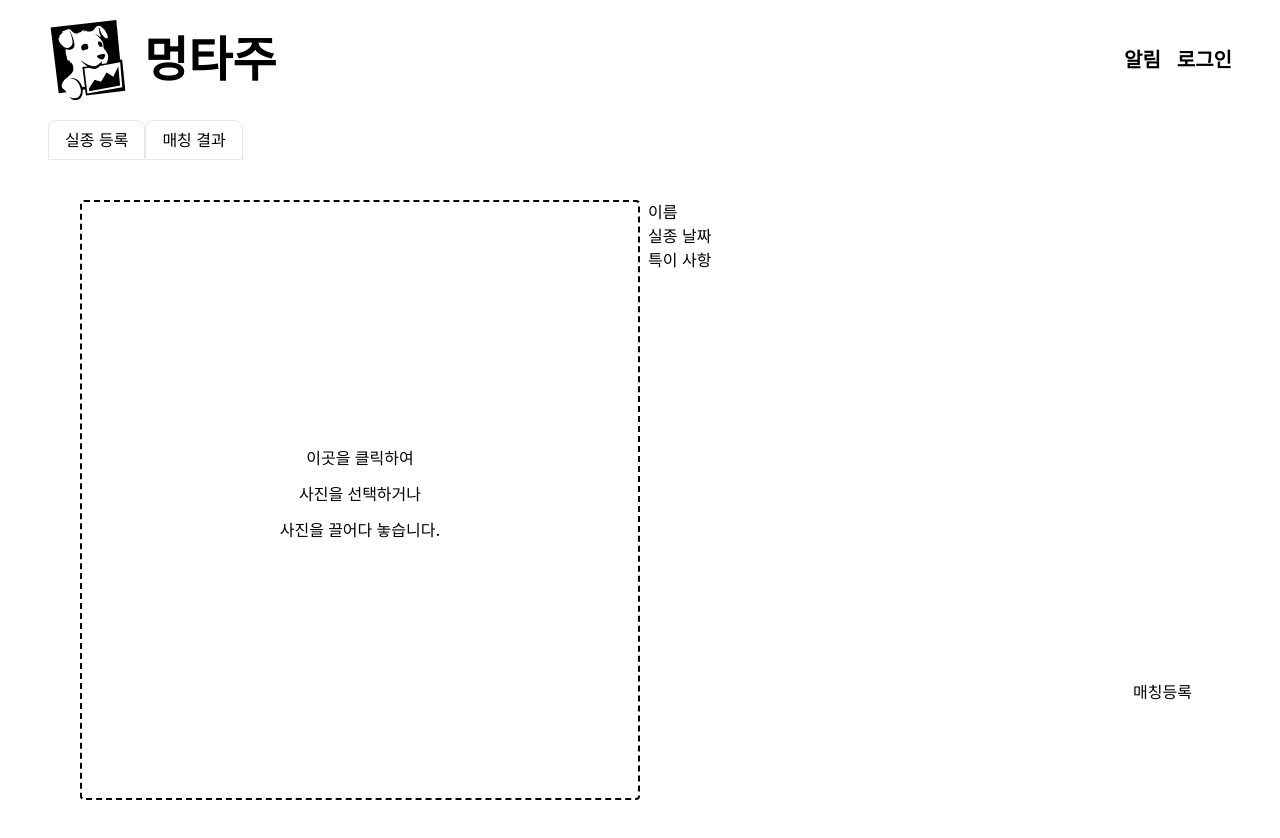
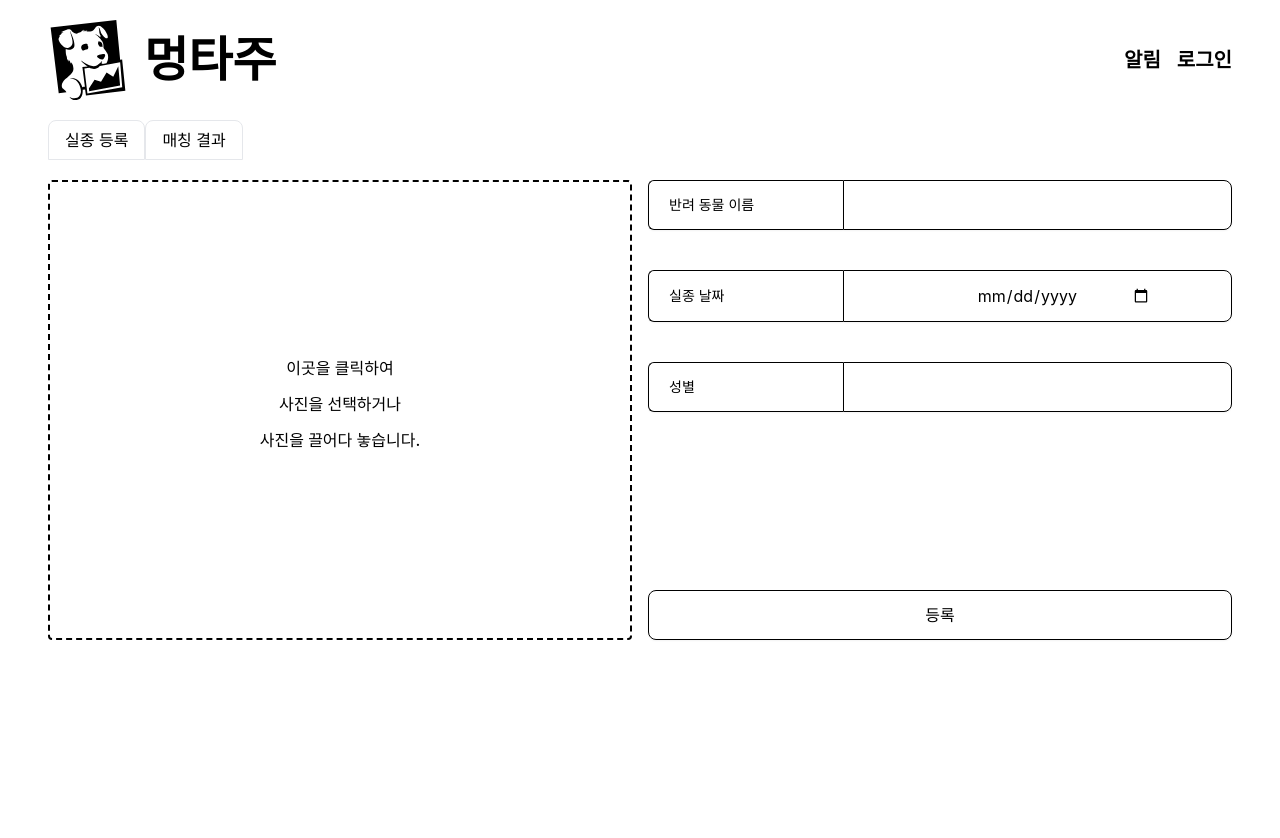
Before and after one commit to mungtage/frontend, a React (Create React App) app: page / in a window 1280 px wide. After the commit the page ends 800 px from the top, so only its background shows below. Built offline with nearby package versions, Linux system fonts and the light colour scheme.

Commit message:
LostPost에서 사용자가 작성하는 부분인 LostForm.js 생성

```diff
--- /dev/null
+++ b/src/components/lostPostTab/LostForm.js
@@ -0,0 +1,70 @@
+import React from 'react';
+
+function LostForm() {
+  return (
+    <div className="h-full">
+      <form className="flex h-full flex-col">
+        <div className="h-full w-full space-y-10 mb-20">
+          <div className="flex flex-col mb-2">
+            <div className="flex relative">
+              <span className="w-1/3 rounded-l-md inline-flex  items-center px-5 border-t bg-white border-l border-b  border-black text-black shadow-sm text-sm">
+                반려 동물 이름
+              </span>
+              <input
+                name="반려 동물 이름"
+                // value={animalName}
+                type="string"
+                // onChange={handleChangeAnimalName}
+                className="text-center rounded-r-lg flex-1 appearance-none border border-black w-full py-3 px-20 bg-white text-black placeholder-black shadow-sm text-base focus:outline-none focus:ring-1 focus:ring-[#ffa000]   focus:border-transparent"
+              />
+            </div>
+          </div>
+          <div className="flex flex-col mb-2">
+            <div className="flex relative">
+              <span className="w-1/3 rounded-l-md inline-flex  items-center px-5 border-t bg-white border-l border-b  border-black text-black shadow-sm text-sm">
+                실종 날짜
+              </span>
+
+              <input
+                type="date"
+                // value={lostDate}
+                // onChange={handleLostDate}
+                className="text-center rounded-r-lg flex-1 appearance-none border border-black w-full py-3 px-20 bg-white text-black placeholder-black shadow-sm text-base focus:outline-none focus:ring-1 focus:ring-[#ffa000]   focus:border-transparent"
+              />
+            </div>
+          </div>
+
+          <div className="flex flex-col mb-2">
+            <div className="flex relative">
+              <span className="w-1/3 rounded-l-md inline-flex  items-center px-5 border-t bg-white border-l border-b  border-black text-black shadow-sm text-sm">
+                성별
+              </span>
+              <input
+                type="text"
+                // value={detail}
+                // onChange={handleDetail}
+                className="text-center rounded-r-lg flex-1 appearance-none border border-black w-full py-3 px-20 bg-white text-black placeholder-black shadow-sm text-base focus:outline-none focus:ring-1 focus:ring-[#ffa000]   focus:border-transparent"
+              />
+            </div>
+          </div>
+        </div>
+
+        <button
+          type="submit"
+          className="text-center rounded-lg flex-1 appearance-none border border-black w-full py-3 px-20 bg-white text-black placeholder-black shadow-sm text-base focus:outline-none focus:ring-1 focus:ring-[#ffa000]   focus:border-transparent"
+          // onClick={onSubmit}
+          // disabled={btnDisabled}
+          // className={btnDisabled ? BTN_CLASS_DISABLED : BTN_CLASS}
+        >
+          {/* {btnText} */}등록
+        </button>
+      </form>
+
+      {/* <div>이름</div>
+    <div>실종 날짜</div>
+    <div>특이 사항</div> */}
+    </div>
+  );
+}
+
+export default LostForm;
--- a/src/components/lostPostTab/LostPost.js
+++ b/src/components/lostPostTab/LostPost.js
@@ -1,21 +1,15 @@
 import React from 'react';
 import ImageUpload from './ImageUpload';
+import LostForm from './LostForm';
 
 function LostPost() {
   return (
-    <div className="flex p-10 h-[85vh]">
-      <div className="flex w-[50%]">
+    <div className="flex pt-5 h-[60vh]">
+      <div className="flex w-[50%] px-2">
         <ImageUpload />
       </div>
       <div className="w-[50%] px-2">
-        <div className="h-[80%]">
-          <div>이름</div>
-          <div>실종 날짜</div>
-          <div>특이 사항</div>
-        </div>
-        <div className="flex justify-end">
-          <button type="submit">매칭등록</button>
-        </div>
+        <LostForm />
       </div>
     </div>
   );
```
